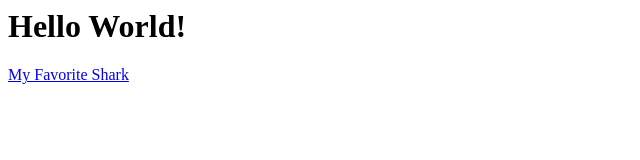
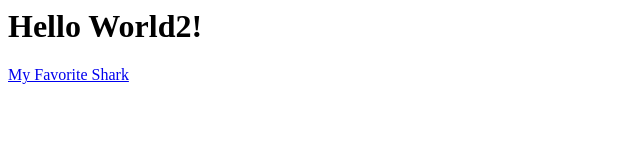
Before and after one commit to BlaineFourman/sabermetrics, a plain HTML site: page index.html in a window 1280 px wide. Shown: the full height of the page, 0-640 px from the left. Drawn offline with Linux system fonts and the light colour scheme.

Commit message:
Update index.html

```diff
--- a/index.html
+++ b/index.html
@@ -1,2 +1,2 @@
-<h1>Hello World!</h1>
+<h1>Hello World2!</h1>
 <a id="database" href="viewDataBase.html">My Favorite Shark</a>
```
